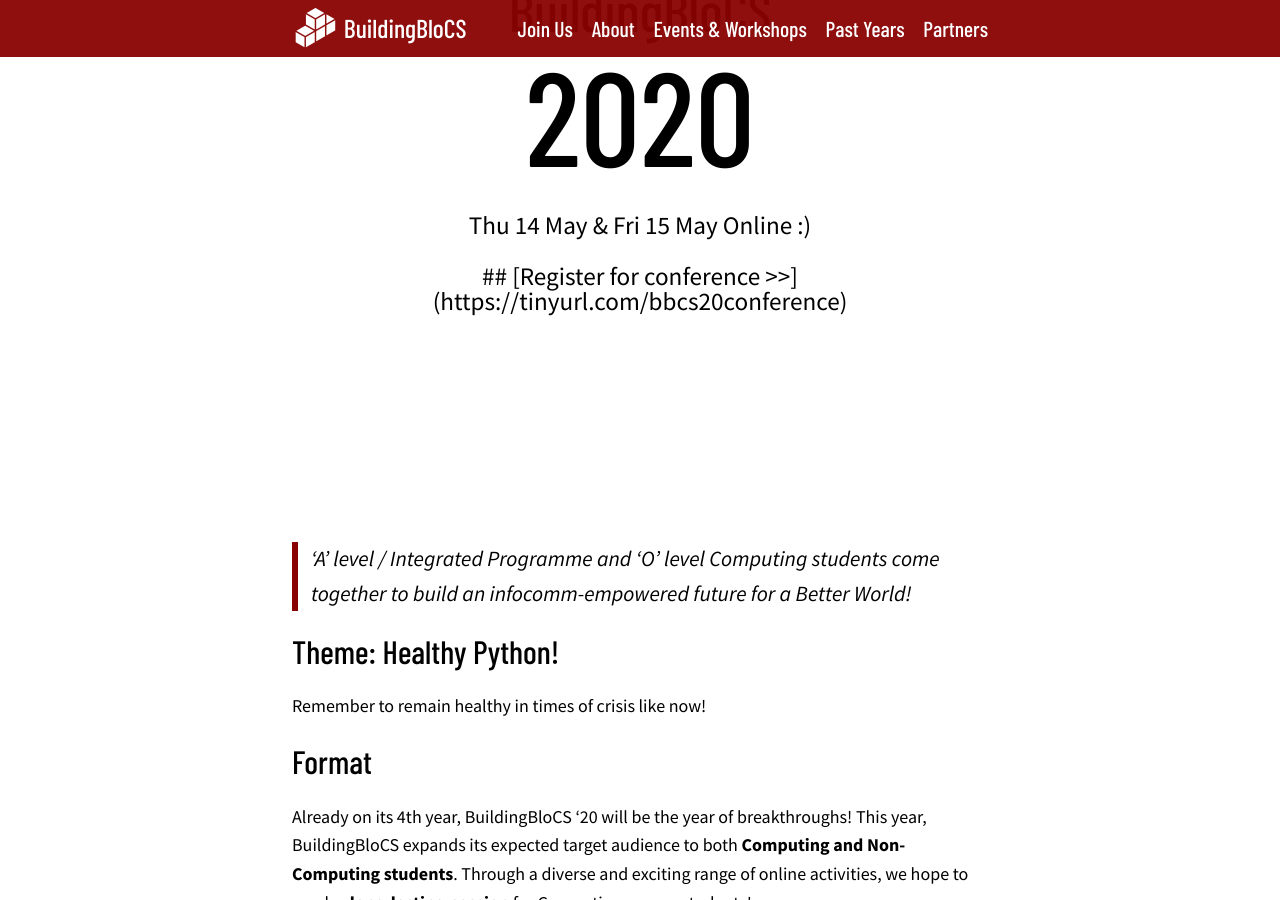
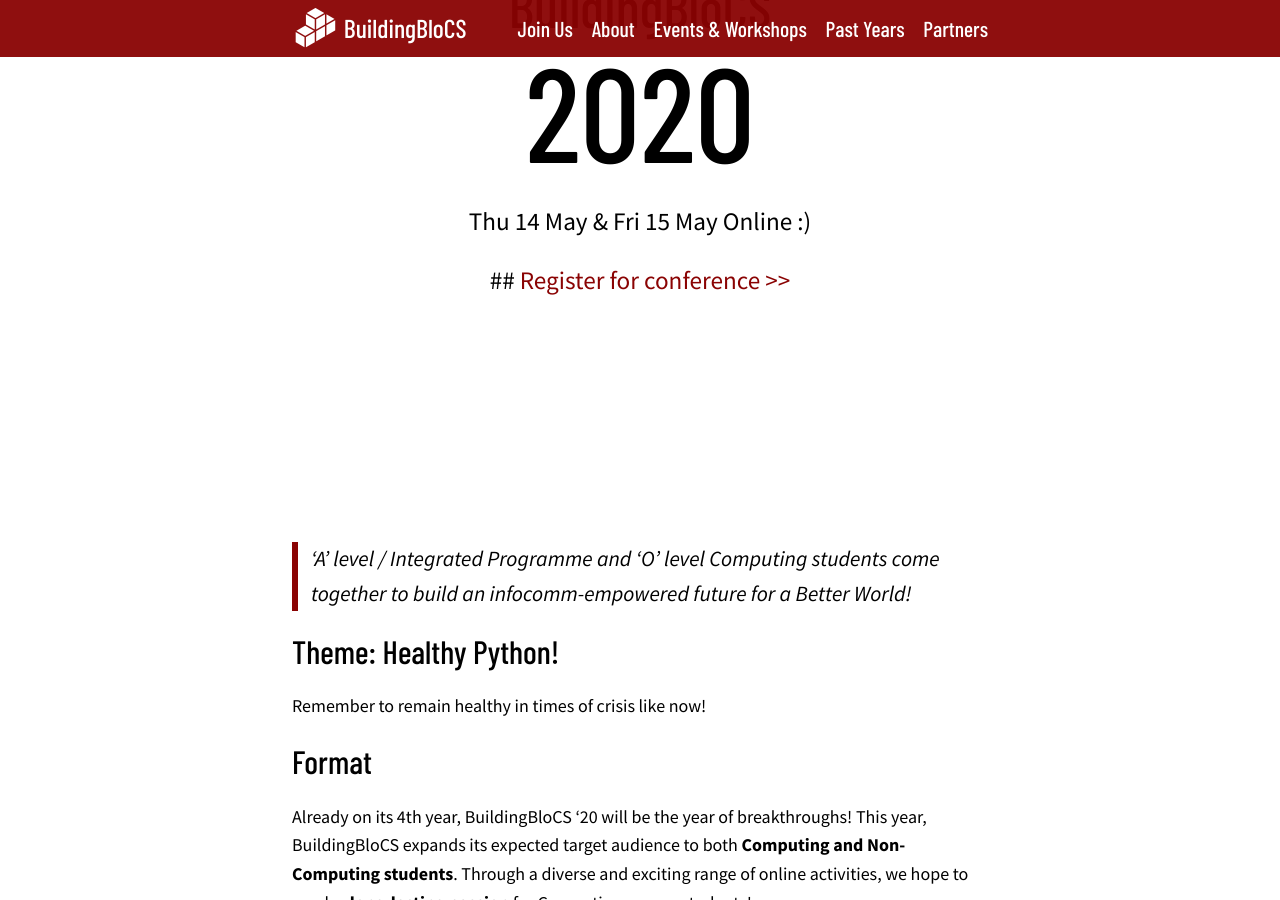
Before and after one commit to buildingblocs/2020, a Jekyll site: the page built from index.md, in a window 1280 px wide and 900 px high, scrolled down 340 px. Built offline with Jekyll 4.4.1, drawn with Linux system fonts in a browser that asks for light colours; some web fonts are replaced; a script that is not in the unit is left out.

Commit message:
Update index.md

```diff
--- a/index.md
+++ b/index.md
@@ -12,8 +12,9 @@ published: true
         <p>
             {{ site.date }} {{ site.location }} :)
         </p>
-
-	## [Register for conference >>](https://tinyurl.com/bbcs20conference)
+	<p>
+ 	    ## <a href="https://tinyurl.com/bbcs20conference">Register for conference >></a>
+	</p>
 
 
     </div>
```
